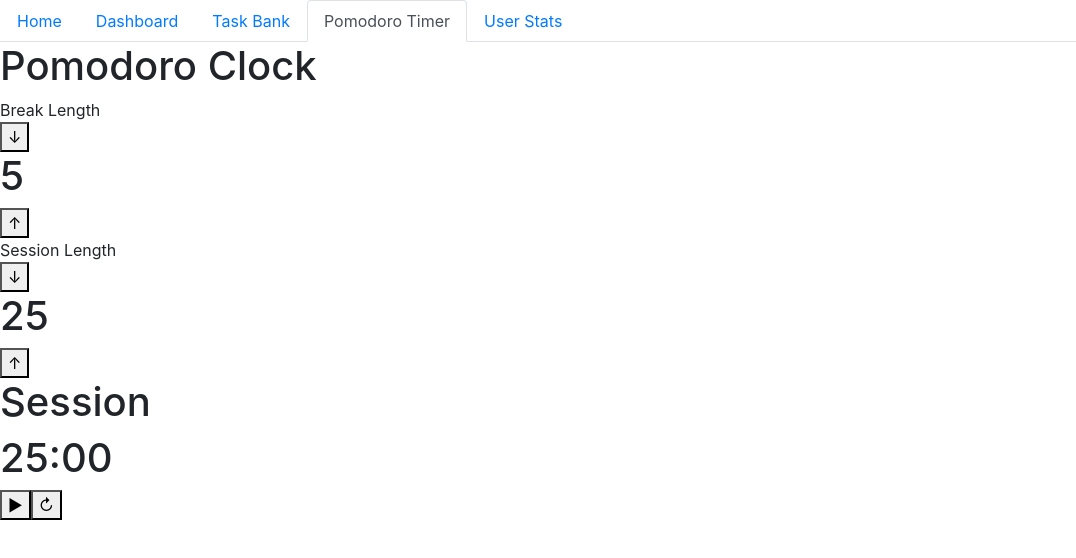
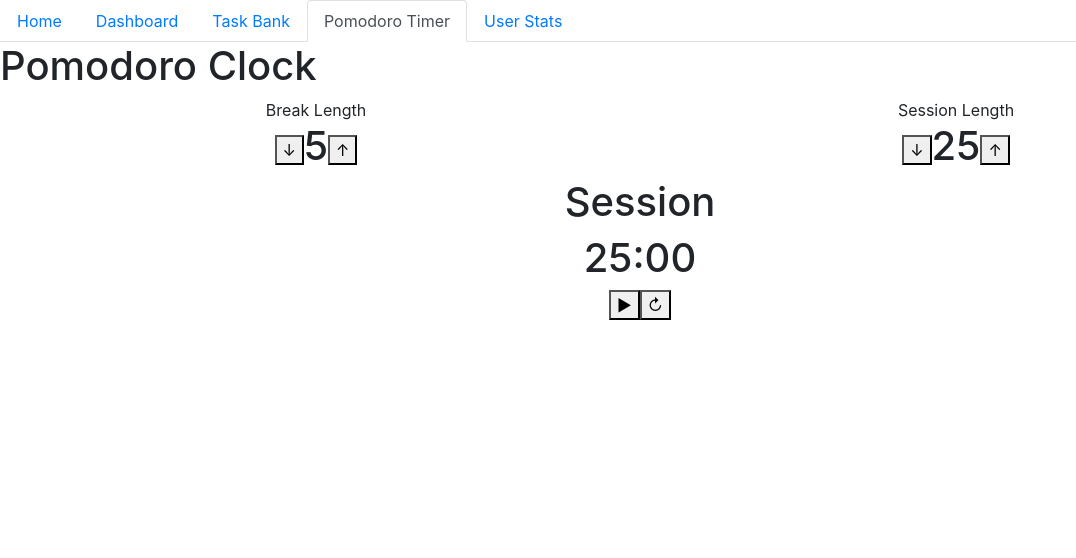
Before and after one commit to aces15224/Project_3, a React (Create React App) app in the folder client/: page /timer in a window 1280 px wide. Shown: the top 558 px of the page, without its empty margins (0-1076 px from the left). Built offline with nearby package versions, Linux system fonts and the light colour scheme.

Commit message:
Done with functionality of timer

```diff
--- a/client/src/pages/pomodoroTimer.js
+++ b/client/src/pages/pomodoroTimer.js
@@ -1,5 +1,6 @@
 import React from "react";
 import moment from "moment";
+import './pomodoroTimer.scss'
 
 const Header = () => <h1>Pomodoro Clock</h1>
 
@@ -38,7 +39,19 @@ class PomodoroTimer extends React.Component {
       sessionValue: 25,
       mode: 'session',
       time: 25 * 60 * 1000,
-      active: false
+      active: false,
+      touched: false
+    }
+  }
+
+  componentDidUpdate(prevProps, prevState) {
+    if (prevState.time == 0 && prevState.mode == 'session') {
+      this.setState({ time: this.state.breakValue * 60 * 1000, mode: 'break' })
+      this.audio.play()
+    }
+    if (prevState.time == 0 && prevState.mode == 'break') {
+      this.setState({ time: this.state.sessionValue * 60 * 1000, mode: 'session'})
+      this.audio.play()
     }
   }
 
@@ -49,8 +62,17 @@ class PomodoroTimer extends React.Component {
   }
 
   handleReset = () => {
-    this.setState({ breakValue: 5, sessionValue: 25, time: 25 * 60 * 1000 })
+    this.setState({
+      breakValue: 5,
+      sessionValue: 25,
+      time: 25 * 60 * 1000,
+      mode: 'session',
+      touched: false,
+      active: false
+     })
     clearInterval(this.pomodoro)
+    this.audio.pause()
+    this.audio.currentTime = 0
   }
 
   handlePlayPause = () => {
@@ -58,8 +80,16 @@ class PomodoroTimer extends React.Component {
       clearInterval(this.pomodoro)
       this.setState({ active: false })
     } else {
-      this.pomodoro = setInterval(() => this.setState({ time: this.state.time - 1000 }), 1000)
-      this.setState({ active: true })
+      if (this.state.touched) {
+        this.pomodoro = setInterval(() => this.setState({ time: this.state.time - 1000}), 1000)
+        this.setState({ active: true })
+      } else {
+        this.setState({
+          time: this.state.sessionValue * 60 * 1000,
+          touched: true,
+          active: true }, () => this.pomodoro = setInterval(() => this.setState({ time: this.state.time - 1000}), 1000))
+      }
+
     }
   }
 
@@ -76,6 +106,12 @@ class PomodoroTimer extends React.Component {
           active={this.state.active}
           handlePlayPause={this.handlePlayPause}
           handleReset={this.handleReset}/>
+          <audio
+            id='beep'
+            src='https://s3-us-west-1.amazonaws.com/benjaminadk/Data+synth+beep+high+and+sweet.mp3'
+            ref={el => this.audio = el}
+            >
+          </audio>
        </div>
      )
    }
--- /dev/null
+++ b/client/src/pages/pomodoroTimer.scss
@@ -0,0 +1,26 @@
+.settings {
+    display: flex;
+    justify-content: space-around;
+  }
+  .SetTimer {
+    display: flex;
+    flex-direction: column;
+    align-items: center;
+  }
+
+  .SetTimer-controls {
+    display: flex;
+    justify-content: center;
+    align-items: center;
+  }
+
+  .Timer {
+    display: flex;
+    flex-direction: column;
+    align-items: center;
+  }
+
+  .Controls {
+    display: flex;
+    justify-content: center;
+  }
--- a/package.json
+++ b/package.json
@@ -72,6 +72,7 @@
     "mongoose": "^5.8.11",
     "morgan": "^1.9.1",
     "mysql2": "^2.1.0",
+    "node-sass": "^4.13.1",
     "passport": "^0.4.1",
     "passport-local": "^1.0.0",
     "passport-session": "^1.0.2",
```
Also changed, not shown: 1 other file (tests, documents, lock files or other folders).
